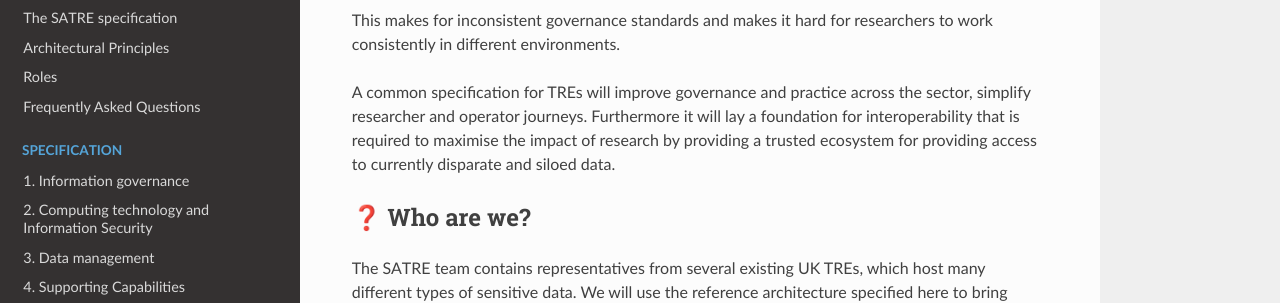
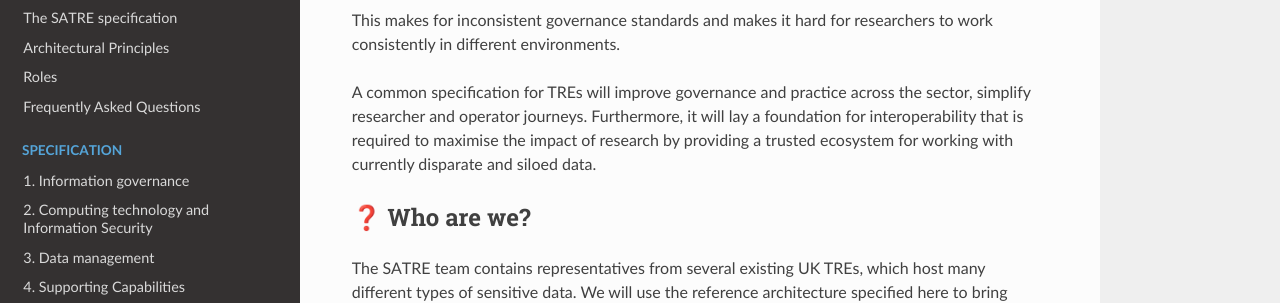
Before and after one commit to sa-tre/satre-specification, a Sphinx documentation site: the page built from docs/source/index.md, in a window 1280 px wide and 900 px high, scrolled down 1413 px. Shown: the part 175-478 px from the top of the window. Built offline with Sphinx 7.4.7 and the Read the Docs theme 2.0.0, drawn with Linux system fonts in a browser that asks for light colours; some of the changed text lies outside the part shown.

Commit message:
Apply suggestions from code review
Co-authored-by: Jim Madge <jim+github@jmadge.com>

```diff
--- a/docs/source/index.md
+++ b/docs/source/index.md
@@ -58,8 +58,8 @@ It aims to standardise the capabilities of TREs, making it easier for users, ope
 
 This specification should be useful if you are:
 
-- a {ref}`TRE Operator <infrastructure_roles>` wanting to evaluate or improve their TRE with the suggested capabilities.
-- a {ref}`Developer or Builder <infrastructure_roles>` of new TREs looking for guidance in their thinking and decision making.
+- a {ref}`TRE Operator <infrastructure_roles>` wanting to evaluate or improve their TRE with the suggested capabilities
+- a {ref}`Developer or Builder <infrastructure_roles>` of new TREs looking for guidance in their thinking and decision making
 
 We encourage all TREs in the UK to {ref}`evaluate <evaluation>` themselves against the SATRE specification, and to {ref}`contribute <contributing>` to the project.
 
@@ -94,7 +94,7 @@ These papers set out a vision for the potential impact of research enabled by TR
  - [Office for National Statistics: 5 Safes](https://blog.ons.gov.uk/2017/01/27/the-five-safes-data-privacy-at-ons/)
  - [UK Health Data Research Alliance: TRE Green Paper](https://zenodo.org/record/4594704#.Yd8RRdHP1zq)
  - [UK Health Data Research Alliance: TRE Principles and Best Practices](https://zenodo.org/record/5767586)
- - [Design choices for productive, secure, data-intensive research at scale in the cloud](https://arxiv.org/pdf/1908.08737.pdf)
+ - [Design choices for productive, secure, data-intensive research at scale in the cloud](https://arxiv.org/abs/1908.08737)
  - [ISO27001](https://www.iso.org/standard/27001)
  - [Digital Economy Act](https://www.legislation.gov.uk/ukpga/2017/30/contents/enacted)
  - [Handbook on Statistical Disclosure Control for Outputs](https://ukdataservice.ac.uk/app/uploads/thf_datareport_aw_web.pdf)
@@ -102,7 +102,7 @@ These papers set out a vision for the potential impact of research enabled by TR
 This makes for inconsistent governance standards and makes it hard for researchers to work consistently in different environments.
 
 A common specification for TREs will improve governance and practice across the sector, simplify researcher and operator journeys.
-Furthermore it will lay a foundation for interoperability that is required to maximise the impact of research by providing a trusted ecosystem for providing access to currently disparate and siloed data.
+Furthermore, it will lay a foundation for interoperability that is required to maximise the impact of research by providing a trusted ecosystem for working with currently disparate and siloed data.
 
 ## ❓ Who are we?
 
```
